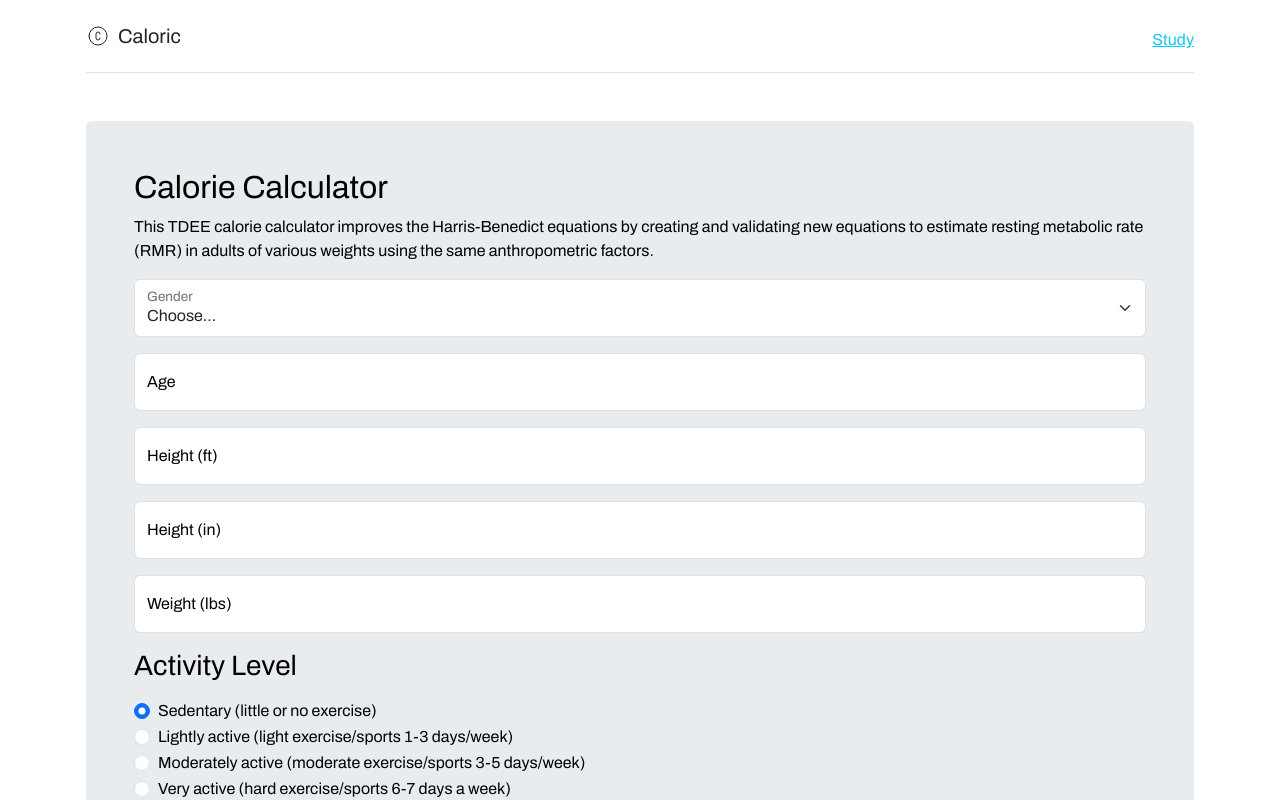
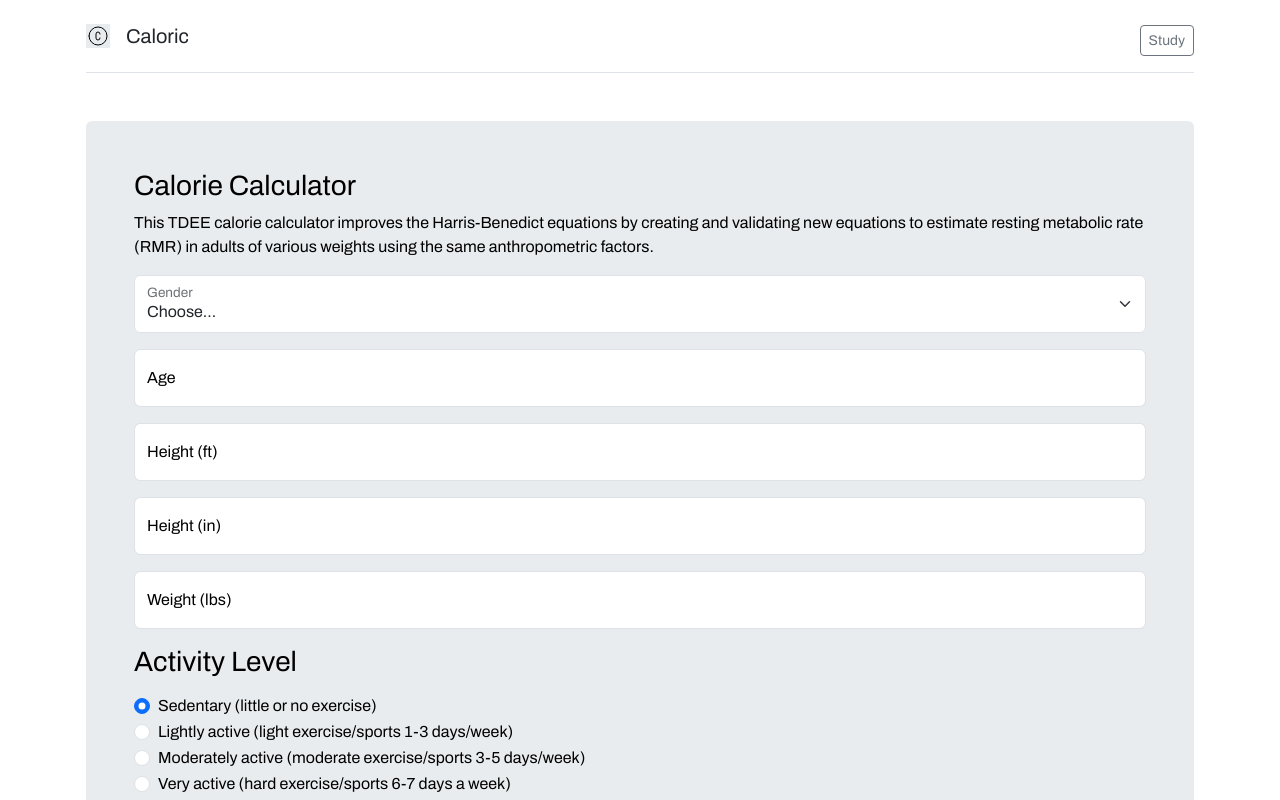
Before and after one commit to emiluzelac/caloric, a Next.js app: page / in a window 1280 px wide. Shown: the top 800 px of the page. Built offline with nearby package versions, Linux system fonts and the light colour scheme.

Commit message:
Multi class update

```diff
--- a/src/components/Calculator.tsx
+++ b/src/components/Calculator.tsx
@@ -119,7 +119,7 @@ const Calculator: React.FC = () => {
         style={{ display: showResults ? 'none' : 'block' }}
       >
         <div className='col'>
-        <h2>Calorie Calculator</h2>
+        <h2 className='fs-3 text-body-emphasis'>Calorie Calculator</h2>
         <p>
           This TDEE calorie calculator improves the Harris-Benedict equations by
           creating and validating new equations to estimate resting metabolic
@@ -207,7 +207,7 @@ const Calculator: React.FC = () => {
 
 
         <div className="col">
-          <h3 className='mb-3'>Activity Level</h3>
+          <h3 className='fs-3 text-body-emphasis mb-3'>Activity Level</h3>
           {[
             { value: '1.2', label: 'Sedentary (little or no exercise)' },
             {
--- a/src/components/Header.tsx
+++ b/src/components/Header.tsx
@@ -8,7 +8,7 @@ const Header: React.FC = () => {
           href="/"
           className="d-flex align-items-center text-dark text-decoration-none"
         >
-          <svg xmlns="http://www.w3.org/2000/svg" className="me-2" width="24" height="24" viewBox="0 0 24 24" strokeWidth="1" stroke="currentColor" fill="none" strokeLinecap="round" strokeLinejoin="round">
+          <svg xmlns="http://www.w3.org/2000/svg" className="icon-square text-body-emphasis bg-body-secondary d-inline-flex align-items-center justify-content-center fs-4 flex-shrink-0 me-3" width="24" height="24" viewBox="0 0 24 24" strokeWidth="1" stroke="currentColor" fill="none" strokeLinecap="round" strokeLinejoin="round">
             <path stroke="none" d="M0 0h24v24H0z" fill="none"></path>
             <path d="M12 12m-9 0a9 9 0 1 0 18 0a9 9 0 1 0 -18 0"></path>
             <path d="M14 10a2 2 0 1 0 -4 0v4a2 2 0 1 0 4 0"></path>
@@ -18,7 +18,7 @@ const Header: React.FC = () => {
       </h1>
       <a
         href="https://www.ncbi.nlm.nih.gov/pmc/articles/PMC9967803/"
-        className="text text-info d-inline-flex align-items-center"
+        className="btn btn-sm btn-outline-secondary d-inline-flex align-items-center"
         target="_blank"
         rel="noopener"
       >
```
